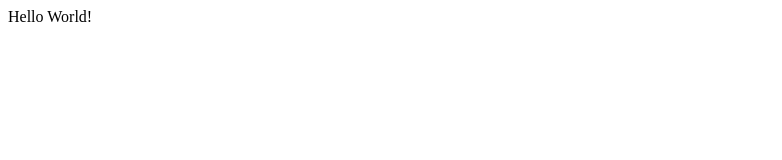
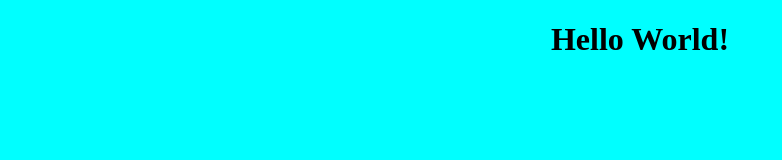
Before and after one commit to andrewscm/andrewscm2.github.io, a plain HTML site: page index.html in a window 1280 px wide. Shown: the whole page, without its empty margins (0-782 px from the left). Drawn offline with Linux system fonts and the light colour scheme.

Commit message:
Update index.html

```diff
--- a/index.html
+++ b/index.html
@@ -4,6 +4,14 @@
     <head>
 
     <body>
-        Hello World!
+        <h1>Hello World!</h1>
     </body>
+
+        <style>
+            body{
+                background-color: cyan;
+                text-align: center;
+            }
+         </style
+
 </html>
```
